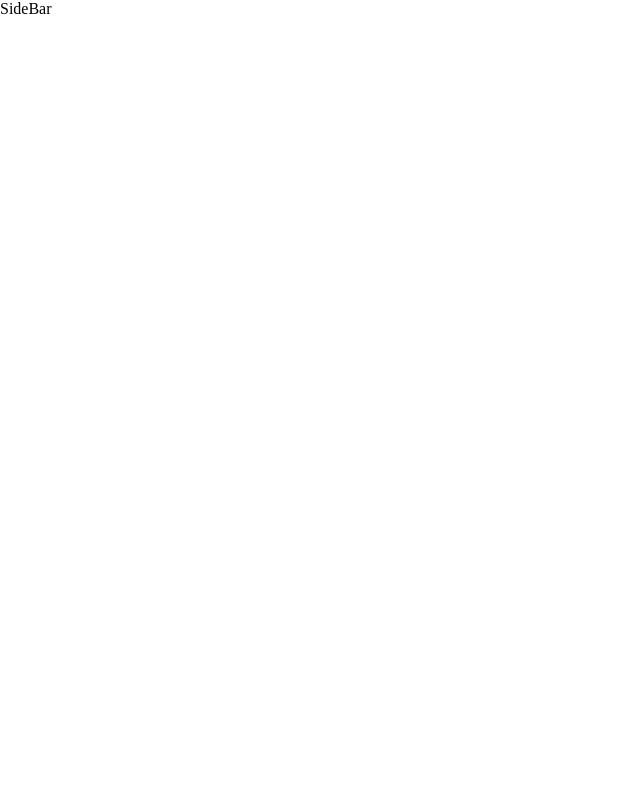
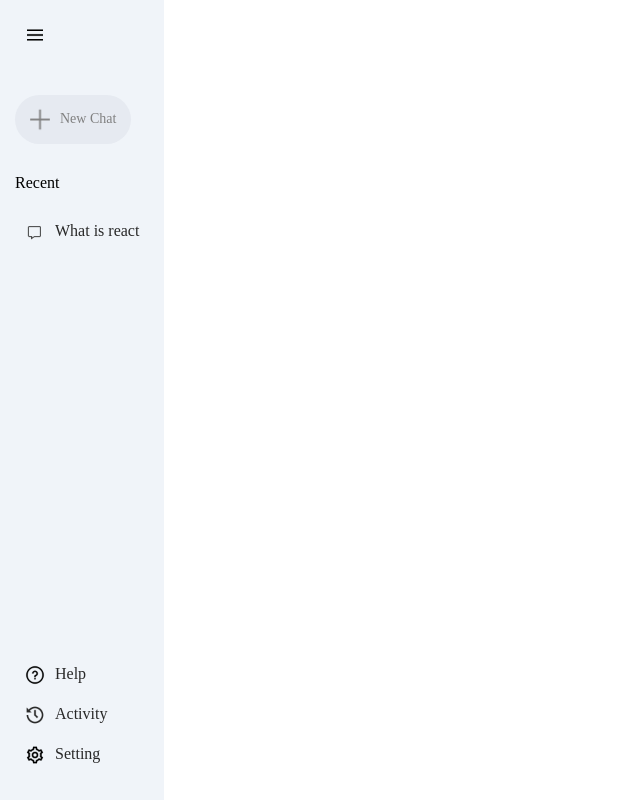
Before and after one commit to YashrajKamble/Gemini-Clone-using-React-JS, a React (Vite) app: page / in a window 1280 px wide. Shown: the whole page, without its empty margins (0-640 px from the left). Built offline with nearby package versions, Linux system fonts and the light colour scheme.

Commit message:
sidebar done using jsx and css file

```diff
--- a/src/components/Sidebar/Sidebar.css
+++ b/src/components/Sidebar/Sidebar.css
@@ -0,0 +1,65 @@
+.sidebar {
+  min-height: 100vh;
+  display: inline-flex;
+  flex-direction: column;
+  justify-content: space-between;
+  background-color: #f0f4f9;
+  padding: 25px 15px;
+}
+
+.sidebar img {
+  width: 20px;
+}
+
+.sidebar .menu {
+  display: block;
+  margin-left: 10px;
+  cursor: pointer;
+}
+
+.sidebar .new-chat {
+  margin-top: 50px;
+  display: inline-flex;
+  align-items: center;
+  gap: 10px;
+  padding: 10px 15px;
+  background-color: #e6eaf1;
+  border-radius: 50px;
+  font-size: 14px;
+  color: gray;
+  cursor: pointer;
+}
+
+.sidebar .recent {
+  display: flex;
+  flex-direction: column;
+}
+
+.sidebar .recent-title {
+  margin-top: 30px;
+  margin-bottom: 20px;
+}
+
+.sidebar .recent-entry {
+  display: flex;
+  align-items: start;
+  gap: 10px;
+  padding: 10px;
+  border-radius: 50px;
+  color: #282828;
+  cursor: pointer;
+}
+
+.sidebar .recent-entry:hover {
+  background-color: #e2e6eb;
+}
+
+.sidebar .bottom {
+  display: flex;
+  flex-direction: column;
+}
+
+.sidebar .bottom-item {
+  padding-left: 10px;
+  cursor: pointer;
+}
--- a/src/components/Sidebar/Sidebar.jsx
+++ b/src/components/Sidebar/Sidebar.jsx
@@ -1,9 +1,40 @@
 import "./Sidebar.css";
+import { assets } from '../../assets/assets';
 
 const SideBar = () => {
     return (
         <div className="sidebar">
-            SideBar
+            <div className="top">
+                <img className="menu" src={assets.menu_icon} alt="menu icon" />
+
+                <div className="new-chat">
+                    <img src={assets.plus_icon} alt="plus icon" />
+                    <p>New Chat</p>
+                </div>
+
+                <div className="recent">
+                    <p className="recent-title">Recent</p>
+                    <div className="recent-entry">
+                        <img src={assets.message_icon} alt="message icon" />
+                        <p>What is react</p>
+                    </div>
+                </div>
+            </div>
+
+            <div className="bottom">
+                <div className="bottom-item recent-entry">
+                    <img src={assets.question_icon} alt="help" />
+                    <p>Help</p>
+                </div>
+                <div className="bottom-item recent-entry">
+                    <img src={assets.history_icon} alt="activity" />
+                    <p>Activity</p>
+                </div>
+                <div className="bottom-item recent-entry">
+                    <img src={assets.setting_icon} alt="setting" />
+                    <p>Setting</p>
+                </div>
+            </div>
         </div>
     );
 };
```
